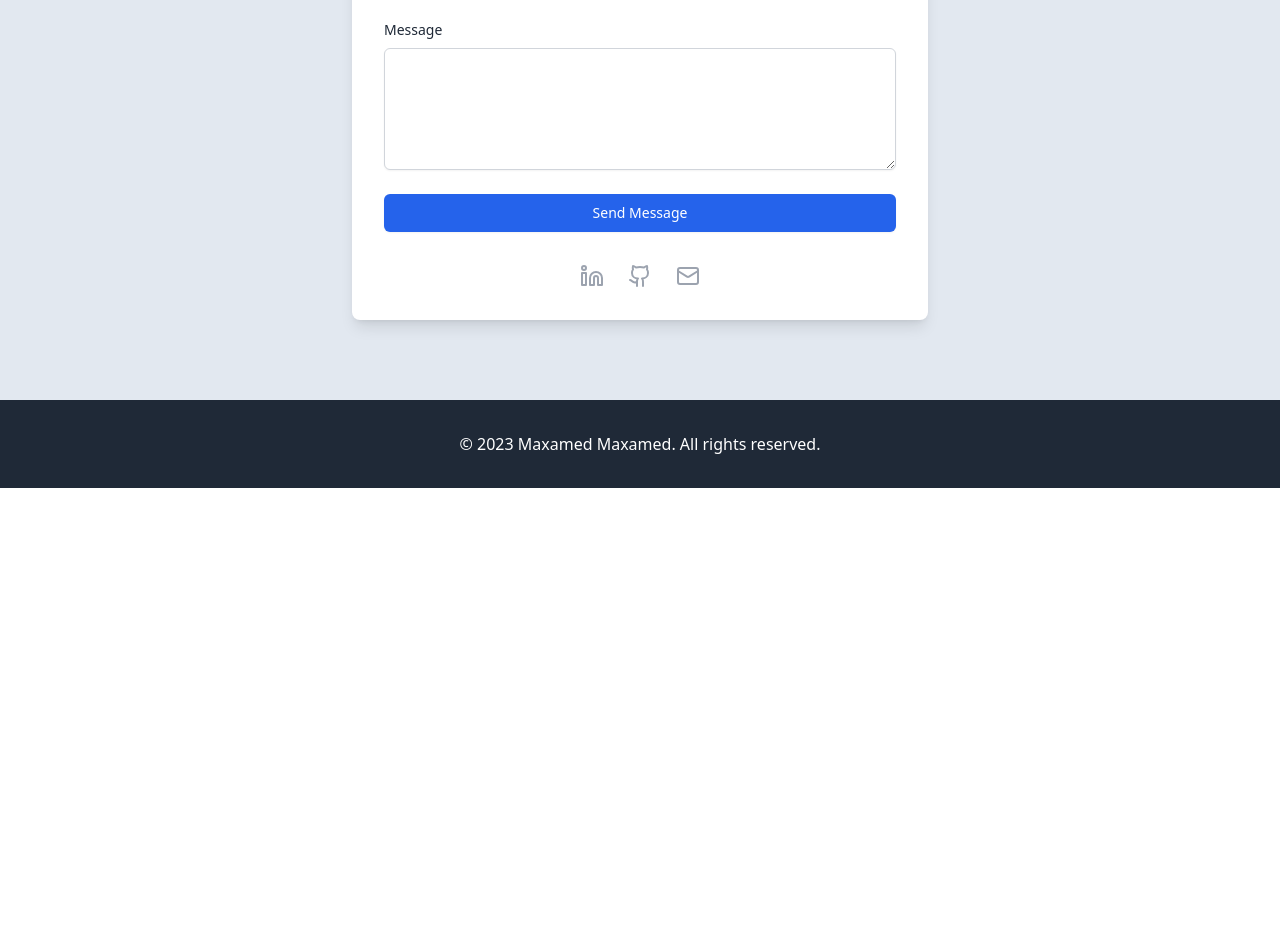
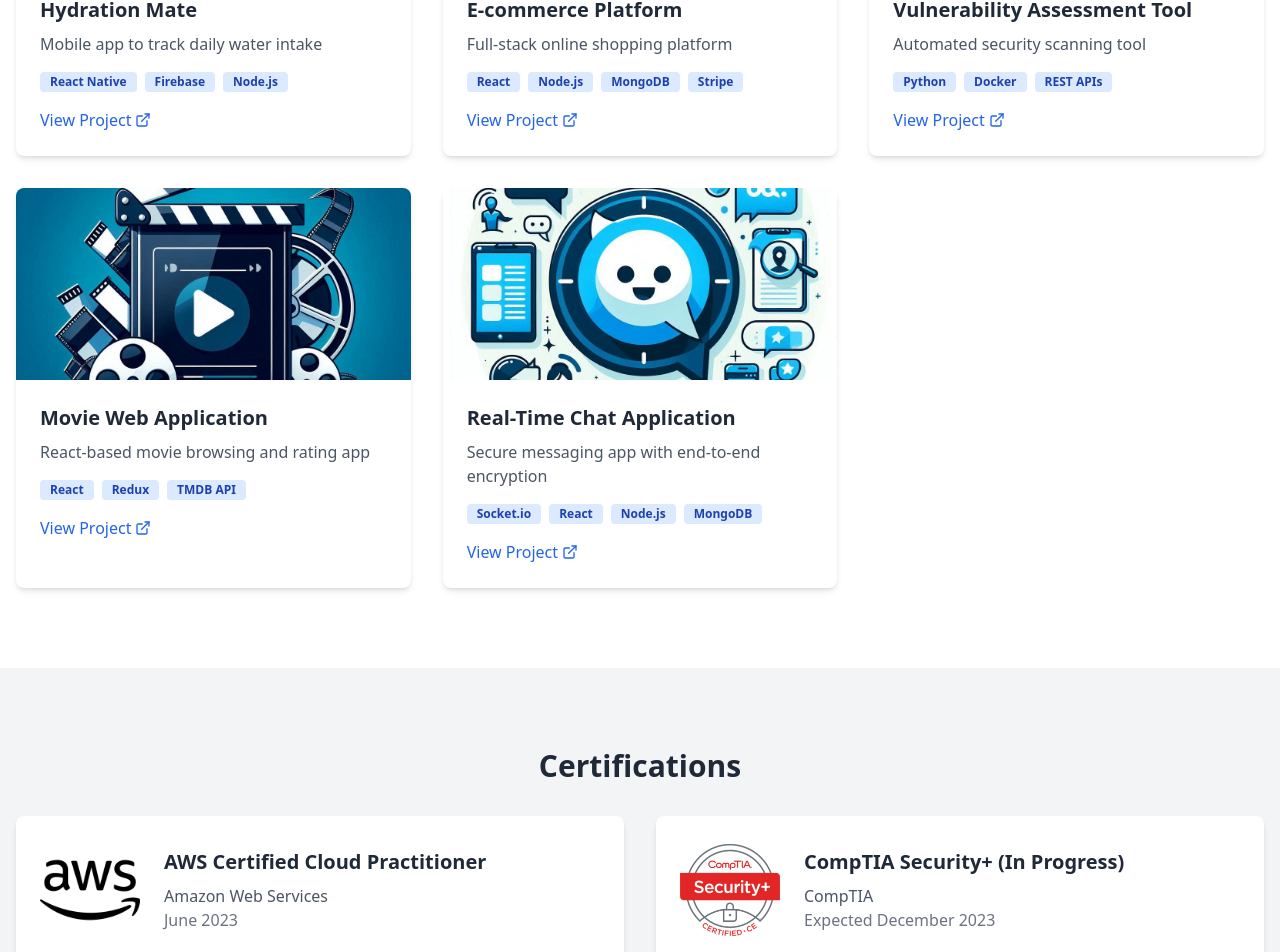
Before and after one commit to Maxamed-Maxamed/myportfolio, a Next.js app: page / in a window 1280 px wide. Shown: the part 3600-4552 px from the top of the page. Before the commit the page ends 4088 px from the top, so only its background shows below. Built offline with nearby package versions, Linux system fonts and the light colour scheme.

Commit message:
Added projects and certifications sections to portfolio component

```diff
--- a/components/portfolio.tsx
+++ b/components/portfolio.tsx
@@ -176,6 +176,98 @@ export function PortfolioComponent() {
 
 
 
+    <section id="projects" className="py-20 bg-white">
+          <div className="container mx-auto px-4">
+            <h2 className="text-3xl font-bold mb-8 text-center text-gray-800">Projects</h2>
+            <div className="grid md:grid-cols-2 lg:grid-cols-3 gap-8">
+              {[
+                {
+                  title: "Hydration Mate",
+                  description: "Mobile app to track daily water intake",
+                  tech: ["React Native", "Firebase", "Node.js"],
+                  image: "/img.png?height=200&width=300"
+                },
+                {
+                  title: "E-commerce Platform",
+                  description: "Full-stack online shopping platform",
+                  tech: ["React", "Node.js", "MongoDB", "Stripe"],
+                  image: "/E-commercePlatform.jpeg?height=200&width=300"
+                },
+                {
+                  title: "Vulnerability Assessment Tool",
+                  description: "Automated security scanning tool",
+                  tech: ["Python", "Docker", "REST APIs"],
+                  image: "/VulnerabilityAssessmentTool.jpeg?height=200&width=300"
+                },
+                {
+                  title: "Movie Web Application",
+                  description: "React-based movie browsing and rating app",
+                  tech: ["React", "Redux", "TMDB API"],
+                  image: "/MovieApp.jpeg?height=200&width=300"
+                },
+                {
+                  title: "Real-Time Chat Application",
+                  description: "Secure messaging app with end-to-end encryption",
+                  tech: ["Socket.io", "React", "Node.js", "MongoDB"],
+                  image: "/Chat.jpeg?height=200&width=300"
+                }
+              ].map((project, index) => (
+                <div key={index} className="bg-white rounded-lg shadow-md overflow-hidden">
+                  <Image src={project.image} alt={project.title} width={300} height={200} className="w-full h-48 object-cover" />
+                  <div className="p-6">
+                    <h3 className="text-xl font-semibold mb-2 text-gray-800">{project.title}</h3>
+                    <p className="text-gray-600 mb-4">{project.description}</p>
+                    <div className="flex flex-wrap gap-2 mb-4">
+                      {project.tech.map((tech, techIndex) => (
+                        <span key={techIndex} className="bg-blue-100 text-blue-800 text-xs font-semibold px-2.5 py-0.5 rounded">
+                          {tech}
+                        </span>
+                      ))}
+                    </div>
+                    <a href="#" className="text-blue-600 hover:text-blue-800 transition-colors inline-flex items-center">
+                      View Project <ExternalLink size={16} className="ml-1" />
+                    </a>
+                  </div>
+                </div>
+              ))}
+            </div>
+          </div>
+        </section>
+
+        <section id="certifications" className="py-20 bg-gray-100">
+          <div className="container mx-auto px-4">
+            <h2 className="text-3xl font-bold mb-8 text-center text-gray-800">Certifications</h2>
+            <div className="grid md:grid-cols-2 gap-8">
+              {[
+                {
+                  name: "AWS Certified Cloud Practitioner",
+                  issuer: "Amazon Web Services",
+                  date: "June 2023",
+                  logo: "/aws.png?height=100&width=100"
+                },
+                {
+                  name: "CompTIA Security+ (In Progress)",
+                  issuer: "CompTIA",
+                  date: "Expected December 2023",
+                  logo: "/CompTIA Security+.png?height=100&width=100"
+                }
+              ].map((cert, index) => (
+                <div key={index} className="flex items-center bg-white rounded-lg p-6 shadow-md">
+                  <Image src={cert.logo} alt={cert.name} width={100} height={100} className="mr-6" />
+                  <div>
+                    <h3 className="text-xl font-semibold mb-2 text-gray-800">{cert.name}</h3>
+                    <p className="text-gray-600">{cert.issuer}</p>
+                    <p className="text-gray-500">{cert.date}</p>
+                  </div>
+                </div>
+              ))}
+            </div>
+          </div>
+        </section>
+
+
+
+
 <section id="contact" className="py-20 bg-slate-200">
   <div className="container mx-auto px-6">
     <h2 className="text-4xl font-bold mb-8 text-center text-gray-900">Contact Me</h2>
```
